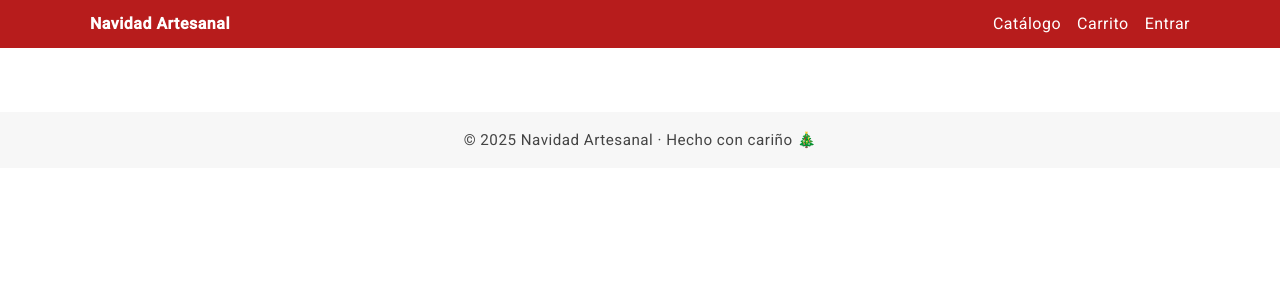
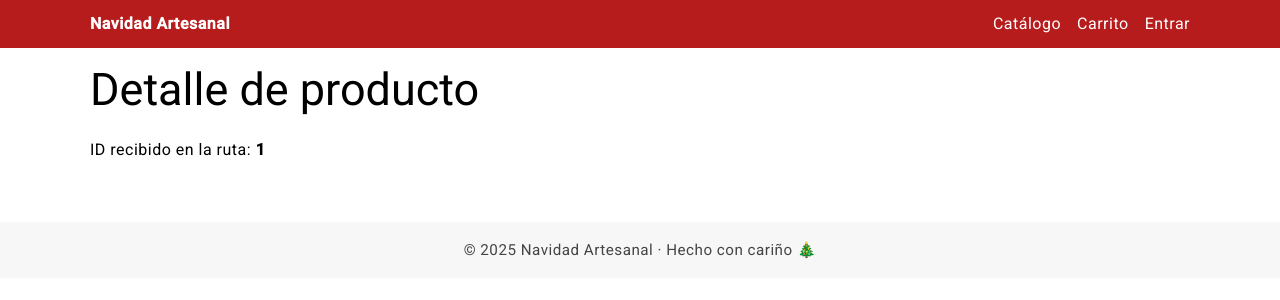
Before and after one commit to jorgebls/navidad-artesanal, an Angular app in the folder web/: page /producto/1 in a window 1280 px wide. Before the commit this address led to /. Shown: the top 300 px of the page. Built offline with nearby package versions, Linux system fonts and the light colour scheme.

Commit message:
feat: product detail page with :id route

```diff
--- a/web/src/app/app.routes.ts
+++ b/web/src/app/app.routes.ts
@@ -3,4 +3,5 @@ import { Routes } from '@angular/router';
 export const routes: Routes = [
   { path: '', loadComponent: () => import('./pages/home/home.component').then(m => m.HomeComponent) },
   { path: 'catalogo', loadComponent: () => import('./pages/catalog/catalog.component').then(m => m.CatalogComponent) },
+  { path: 'producto/:id', loadComponent: () => import('./pages/product-detail/product-detail.component').then(m => m.ProductDetailComponent) },
 ];
--- /dev/null
+++ b/web/src/app/pages/product-detail/product-detail.component.html
@@ -0,0 +1,4 @@
+<section class="product-detail">
+    <h2>Detalle de producto</h2>
+    <p>ID recibido en la ruta: <strong>{{ productId }}</strong></p>
+  </section>
--- /dev/null
+++ b/web/src/app/pages/product-detail/product-detail.component.ts
@@ -0,0 +1,15 @@
+import { Component, inject } from '@angular/core';
+import { ActivatedRoute } from '@angular/router';
+import { CommonModule } from '@angular/common';
+
+@Component({
+  selector: 'app-product-detail',
+  standalone: true,
+  imports: [CommonModule],
+  templateUrl: './product-detail.component.html',
+  styleUrls: ['./product-detail.component.scss']
+})
+export class ProductDetailComponent {
+  private route = inject(ActivatedRoute);
+  productId = this.route.snapshot.paramMap.get('id'); // por ahora solo lo mostramos
+}
```
Also changed, not shown: web/src/app/pages/product-detail/product-detail.component.scss (added).
